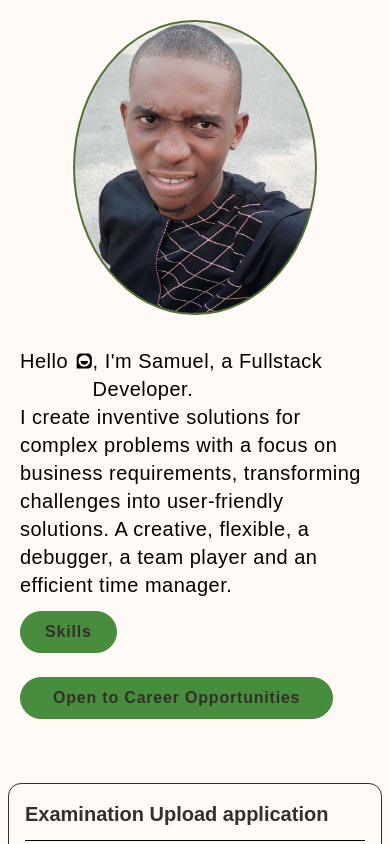
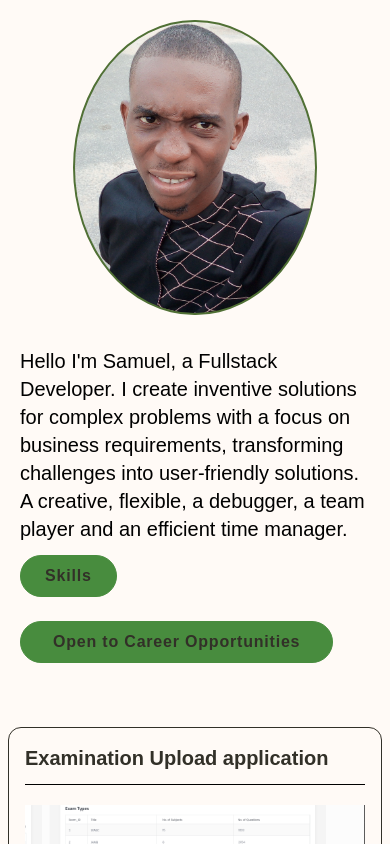
Before and after one commit to Samuel202093/portfolio, a React (Vite) app: page / in a window 390 px wide. Shown: the top 844 px of the page. Built offline with nearby package versions, Linux system fonts and the light colour scheme.

Commit message:
modified herobanner section

```diff
--- a/src/components/ArrowUp.jsx
+++ b/src/components/ArrowUp.jsx
@@ -4,7 +4,7 @@ import { GoArrowUp } from "react-icons/go";
 
 const ArrowUp = () => {
   return (
-    <div className='rotating-div fixedy absolute flex md:bottom-[-133%] lg:bottom-[-200%] right-6 rounded-full w-[40px] h-[40px] border-[2px] border-dotted border-black'>
+    <div className='rotating-div fixedy absolute flex md:bottom-[-152%] lg:bottom-[-180%] right-6 rounded-full w-[40px] h-[40px] border-[2px] border-dotted border-black'>
     <a href="#home" className='flex mx-auto'>
       <GoArrowUp className='flex justify-centery self-center mx-auto text-2xl cursor-pointer'/>
       </a>
--- a/src/components/Contacts.jsx
+++ b/src/components/Contacts.jsx
@@ -1,10 +1,8 @@
 import React from 'react'
 import { FaHandshakeSimple } from "react-icons/fa6";
-// import CV from '../assets/file/samuel_resume_fullstack.pdf'
 
 
 const Contacts = () => {
-  // const CV = new URL('../assets/file/samuel_resume_fullstack.pdf', import.meta.url);
 
   return (
     <section id='contacts' className='flex flex-col gap-2 lg:w-[70%] min-h-[8vh] border-[1px] md:border-[rgb(50,48,40)] md:mx-auto lg:p-8 p-3 rounded-[13px] md:mt-10 transition-transform delay-[.3s] ease-in-out lg:hover:scale-[1.05]y mt-6'>
@@ -17,7 +15,6 @@ const Contacts = () => {
       <div className='flex flex-wrap gap-2 md:gap-0 md:justify-between text-base font-bold border-2y border-red-500y lg:w-[55%] w-[100%]'>
         <a href="mailto:onyebuekes93@gmail.com" target='_blank' className='py-1 px-4 border-[1px] border-[rgb(50,48,40)] rounded-full transition-all delay-75 hover:bg-[rgb(255,204,211)]'>onyebuekes93@gmail.com</a>
         <a href='https://linkedin.com/in/onyebueke-ifeanyi-1b52411b4' target='_blank' className='py-1 px-4 border-[1px] border-[rgb(50,48,40)] rounded-full transition-all delay-75 hover:bg-[rgb(255,204,211)]'>Linkedin</a>
-        {/* <a href={CV} className='py-1 px-4 border-[1px] border-[rgb(50,48,40)] rounded-full transition-all delay-75 hover:bg-[rgb(255,204,211)]' download>Resume</a> */}
         <a href='https://wa.me/08131880839' target='_blank' className='py-1 px-4 border-[1px] border-[rgb(50,48,40)] rounded-full transition-all delay-75 hover:bg-[rgb(255,204,211)]'>WhatsApp</a>
 
       </div>
--- a/src/components/HeroSection.jsx
+++ b/src/components/HeroSection.jsx
@@ -1,8 +1,18 @@
-import React from 'react'
+import React, { useEffect, useState } from 'react'
 import { CgHello } from "react-icons/cg";
 import { motion } from 'framer-motion';
 
 const HeroSection = ({handleShow}) => {
+  const [mobile, setMobile] = useState(window.innerWidth);
+
+  useEffect(() => {
+    const handleResize = () => setMobile(window.innerWidth);
+    window.addEventListener('resize', handleResize);
+    return () => window.removeEventListener('resize', handleResize);
+  }, []);
+
+
+
   return (
     <section className='lg:flex md:justify-between lg:w-[70%] min-h-[6vh] border-[1px]y border-blacky mx-auto p-2 lg:mt-10 md:mt-4' id='home'>
 
@@ -12,8 +22,10 @@ const HeroSection = ({handleShow}) => {
         <motion.div className='flex flex-col gap-3 lg:px-6 px-3 mt-8' initial={{opacity:0, x:100}} animate={{opacity:1, x:0}} transition={{type:"keyframes", duration: 1, delay: 0.85}}>
 
             <div className=' font-medium'>
-            <p className='flex text-xl tracking-wide '>Hello <CgHello className='mt-1 ml-2 text-xl text-[rgb(255,204,211)]y'/>, I'm Samuel, a Fullstack Developer.</p>
-        <p className='text-xl tracking-wide'>I create inventive solutions for complex problems with a focus on business requirements, transforming challenges into user-friendly solutions. A creative, flexible, a debugger, a team player and an efficient time manager.</p>
+
+              {mobile < 500 ? (   <p className='mobileParagraph flexy text-xl tracking-widey '>Hello I'm Samuel, a Fullstack Developer. I create inventive solutions for complex problems with a focus on business requirements, transforming challenges into user-friendly solutions. A creative, flexible, a debugger, a team player and an efficient time manager.</p>): ( <div>  <p className='largeScreenParagraph flex text-xl tracking-wide '>Hello <CgHello className='mt-1 ml-2 text-xl text-[rgb(255,204,211)]y'/>, I'm Samuel, a Fullstack Developer.</p>
+        <p className='text-xl tracking-wide'>I create inventive solutions for complex problems with a focus on business requirements, transforming challenges into user-friendly solutions. A creative, flexible, a debugger, a team player and an efficient time manager.</p> </div>)}
+
         </div>
 
           <div className='flex flex-col-reverse md:flex-row gap-6 border-2y border-red-700y'>
--- a/src/components/NavBar.jsx
+++ b/src/components/NavBar.jsx
@@ -1,10 +1,7 @@
 import React, {useEffect} from 'react'
-// import CV from '../assets/file/samuel_resume_fullstack.pdf'
-// import CV from '../../src/assets/file/samuel_resume_fullstack.pdf'
+
 
 const NavBar = () => {
-
-  // const CV = new URL('../assets/file/samuel_resume_fullstack.pdf', import.meta.url);
 
   useEffect(()=>{
     const handleScroll = () => {
@@ -34,7 +31,6 @@ const NavBar = () => {
 
             <a href='https://github.com/Samuel202093' target='_blank' className='border-[1px] border-[rgb(50,48,40)] py-[0.3rem] text-[rgb(50,48,40)] font-medium tracking-wider px-9 rounded-[2rem] transition-all delay-75 hover:bg-[rgb(255,204,211)] md:mr-6 lg:ml-0'>Github</a>
 
-            {/* <a href={CV} className='border-[1px] border-[rgb(50,48,40)] font-medium text-[rgb(50,48,40)] transition-all delay-75 tracking-wider py-[0.3rem] px-9 rounded-[2rem] hover:bg-[rgb(255,204,211)]' download>Resume</a> */}
         </div>
 
     </nav>
--- a/src/components/Tooltip.jsx
+++ b/src/components/Tooltip.jsx
@@ -2,7 +2,7 @@ import React from 'react'
 
 const Tooltip = () => {
   return (
-    <span className='toolTip hidden absolute md:bottom-[-132%] lg:bottom-[-204%] right-[4.5rem] text-sm border-[1px] border-[rgb(50,48,40)] px-2 py-1'>scroll to the Top</span>
+    <span className='toolTip hidden absolute md:bottom-[-151%] lg:bottom-[-185%] right-[4.5rem] text-sm border-[1px] border-[rgb(50,48,40)] px-2 py-1'>scroll to the Top</span>
   )
 }
 
```
